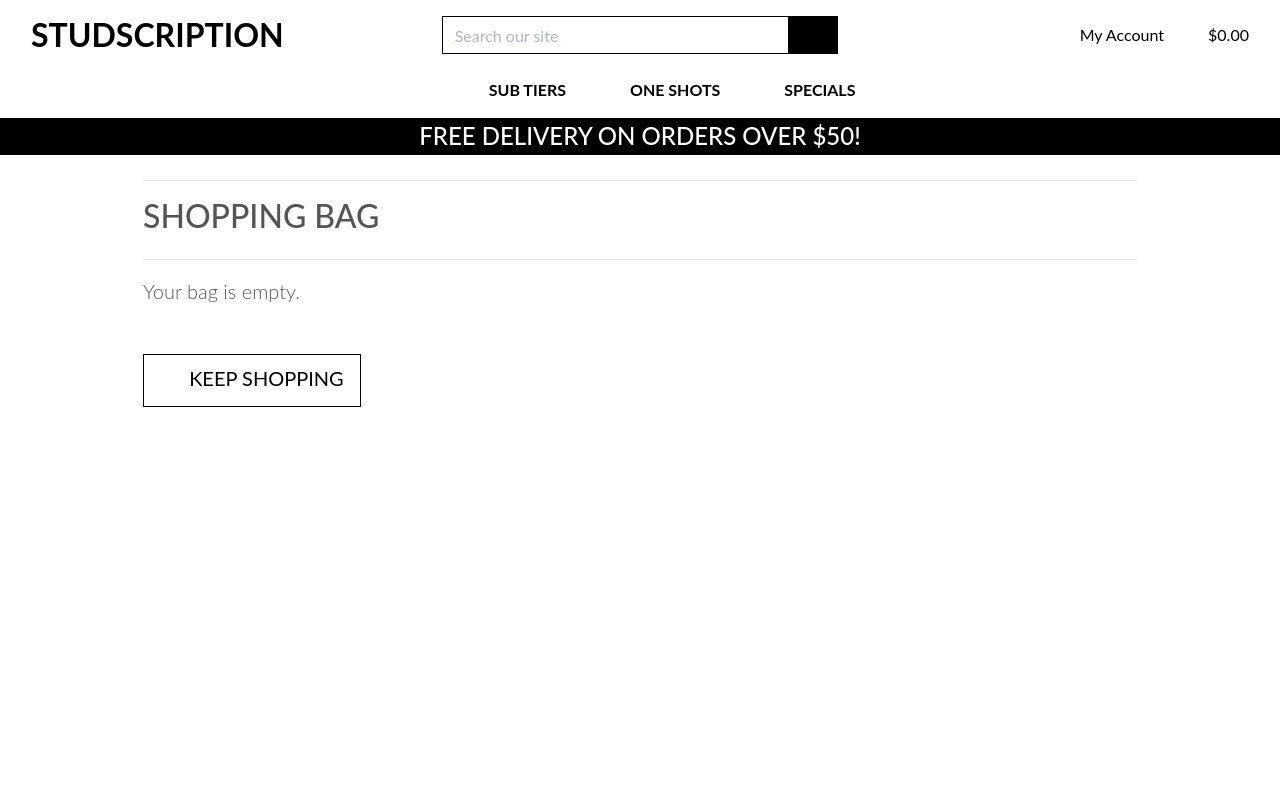
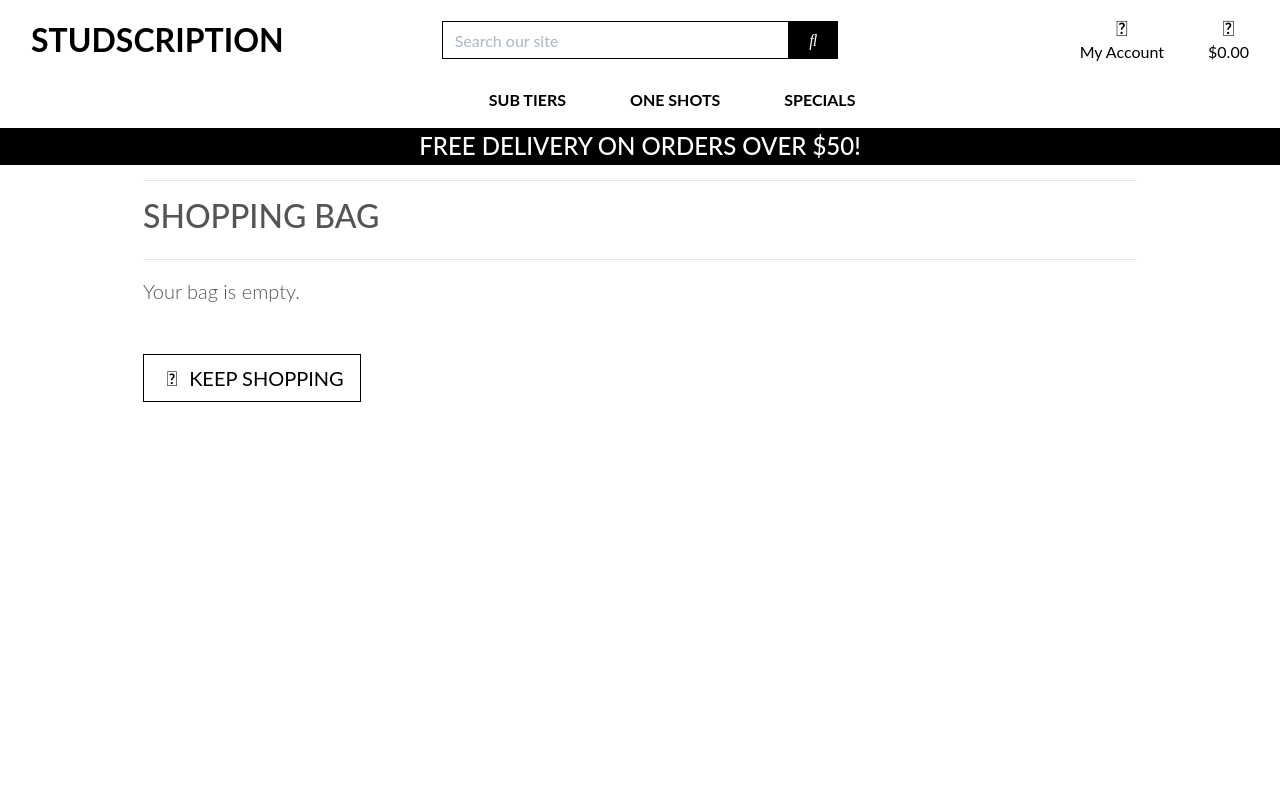
Before and after one commit to Code-Institute-Submissions/JeromeDaGnome-studscription_SeptResub, a Django app: page /bag/ in a window 1280 px wide. Run offline with Django 3.2, Linux system fonts and the light colour scheme; some libraries are stand-ins or nearby versions.

Commit message:
debugging images

```diff
--- a/templates/base.html
+++ b/templates/base.html
@@ -14,6 +14,7 @@
     {% endblock %}
 
     {% block corecss %}
+        <link href="http://cdnjs.cloudflare.com/ajax/libs/font-awesome/4.3.0/css/font-awesome.css" rel="stylesheet"  type='text/css'>
         <link rel="stylesheet" href="https://stackpath.bootstrapcdn.com/bootstrap/4.4.1/css/bootstrap.min.css" integrity="sha384-Vkoo8x4CGsO3+Hhxv8T/Q5PaXtkKtu6ug5TOeNV6gBiFeWPGFN9MuhOf23Q9Ifjh" crossorigin="anonymous">
         <link href="https://fonts.googleapis.com/css2?family=League+Gothic&display=swap" rel="stylesheet">
         <link rel="stylesheet" href="{% static 'css/base.css' %}"
```
Also changed, not shown: db.sqlite3.
